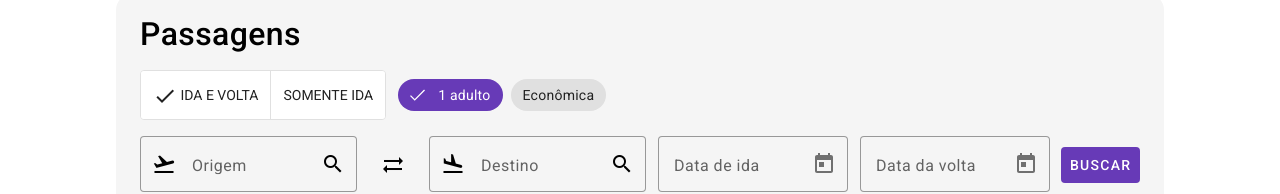
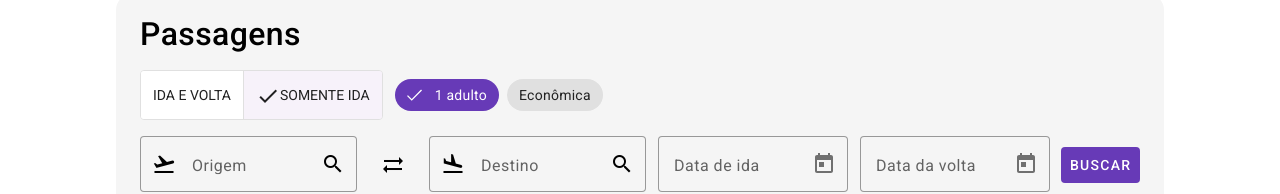
Before and after one commit to M3NT0Sz/CursoAngularJornada, an Angular app: page / in a window 1280 px wide. Shown: the part 440-634 px from the top of the page. Built offline with nearby package versions, Linux system fonts and the light colour scheme; no server answers.

Commit message:
Fazendo um formulário controlado

```diff
--- a/src/app/app.module.ts
+++ b/src/app/app.module.ts
@@ -23,11 +23,13 @@ import { MatFormFieldModule } from '@angular/material/form-field';
 import { MatInputModule } from '@angular/material/input';
 import { MatDatepickerModule } from '@angular/material/datepicker';
 import { MatNativeDateModule } from '@angular/material/core';
+import { MatAutocompleteModule } from '@angular/material/autocomplete';
 import { ModalComponent } from './shared/modal/modal.component';
 import { MatDialogModule } from '@angular/material/dialog';
 import { BotaoControleComponent } from './shared/botao-controle/botao-controle.component';
 import { HttpClient, HttpClientModule } from '@angular/common/http';
 import { PromocoesComponent } from './pages/home/promocoes/promocoes.component';
+import { ReactiveFormsModule } from '@angular/forms';
 
 @NgModule({
   declarations: [
@@ -60,7 +62,9 @@ import { PromocoesComponent } from './pages/home/promocoes/promocoes.component';
     MatDatepickerModule,
     MatNativeDateModule,
     MatDialogModule,
-    HttpClientModule
+    HttpClientModule,
+    ReactiveFormsModule,
+    MatAutocompleteModule,
   ],
   providers: [],
   bootstrap: [AppComponent],
--- /dev/null
+++ b/src/app/core/services/form-busca.service.ts
@@ -0,0 +1,15 @@
+import { Injectable } from '@angular/core';
+import { FormControl, FormGroup } from '@angular/forms';
+
+@Injectable({
+  providedIn: 'root',
+})
+export class FormBuscaService {
+  formBusca: FormGroup;
+
+  constructor() {
+    this.formBusca = new FormGroup({
+      somenteIda: new FormControl(false),
+    });
+  }
+}
--- a/src/app/shared/form-busca/form-busca.component.html
+++ b/src/app/shared/form-busca/form-busca.component.html
@@ -1,12 +1,22 @@
 <app-card variant="secondary" class="form-busca">
-  <form>
+  <form [formGroup]="formBuscaService.formBusca">
     <h2>Passagens</h2>
     <div class="flex-container">
-      <mat-button-toggle-group aria-label="Tipo de passagem">
-        <mat-button-toggle
-          ><mat-icon>check</mat-icon> IDA E VOLTA</mat-button-toggle
+      <mat-button-toggle-group
+        aria-label="Tipo de passagem"
+        formControlName="somenteIda"
+      >
+        <mat-button-toggle [value]="true">
+          <mat-icon *ngIf="formBuscaService.formBusca.get('somenteIda')?.value"
+            >check</mat-icon
+          >
+          IDA E VOLTA
+        </mat-button-toggle>
+        <mat-button-toggle [value]="false">
+          <mat-icon *ngIf="!formBuscaService.formBusca.get('somenteIda')?.value"
+            >check</mat-icon
+          >SOMENTE IDA</mat-button-toggle
         >
-        <mat-button-toggle>SOMENTE IDA</mat-button-toggle>
       </mat-button-toggle-group>
       <mat-chip-listbox
         (click)="openDialog()"
--- a/src/app/shared/form-busca/form-busca.component.ts
+++ b/src/app/shared/form-busca/form-busca.component.ts
@@ -1,6 +1,7 @@
 import { Component } from '@angular/core';
 import { MatDialog } from '@angular/material/dialog';
 import { ModalComponent } from '../modal/modal.component';
+import { FormBuscaService } from 'src/app/core/services/form-busca.service';
 
 @Component({
   selector: 'app-form-busca',
@@ -8,7 +9,10 @@ import { ModalComponent } from '../modal/modal.component';
   styleUrls: ['./form-busca.component.scss'],
 })
 export class FormBuscaComponent {
-  constructor(public dialog: MatDialog) {}
+  constructor(
+    public dialog: MatDialog,
+    public formBuscaService: FormBuscaService,
+  ) {}
 
   openDialog() {
     this.dialog.open(ModalComponent);
```
Also changed, not shown: 1 other file (tests, documents, lock files or other folders).
